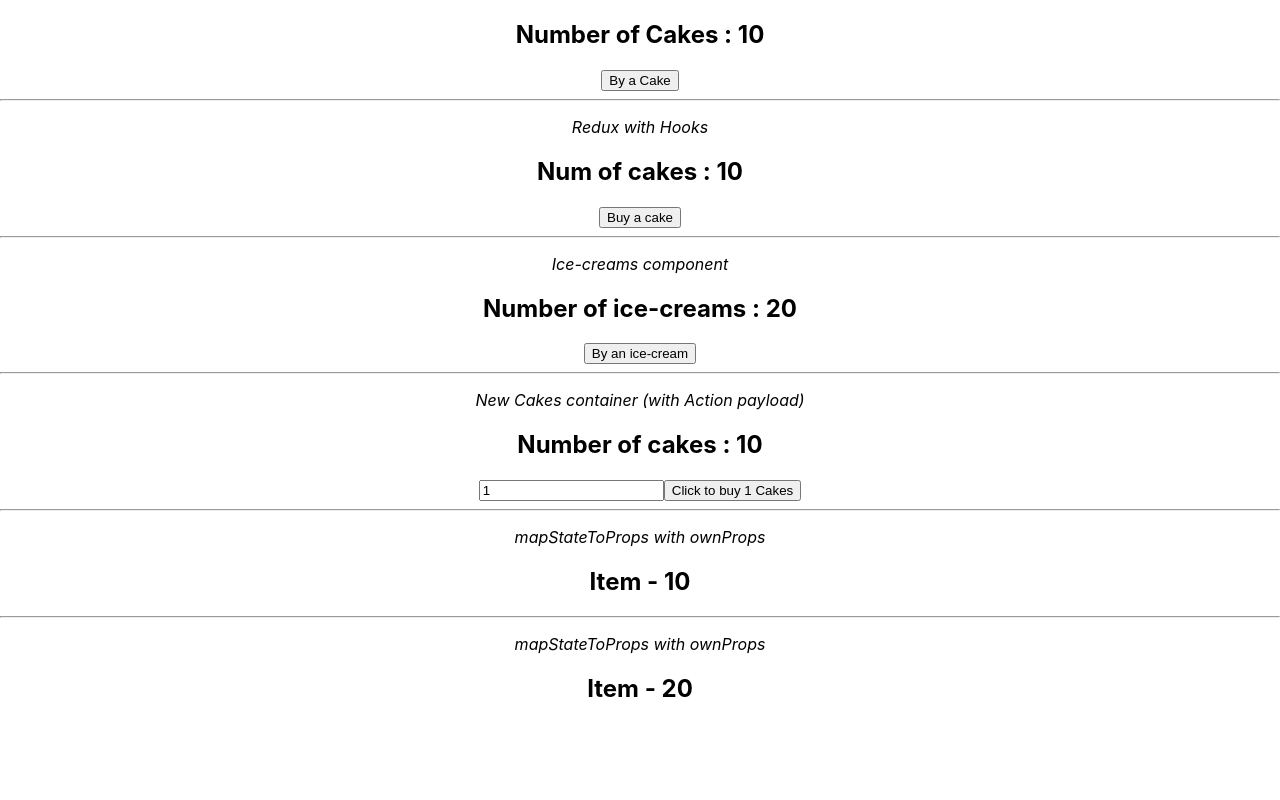
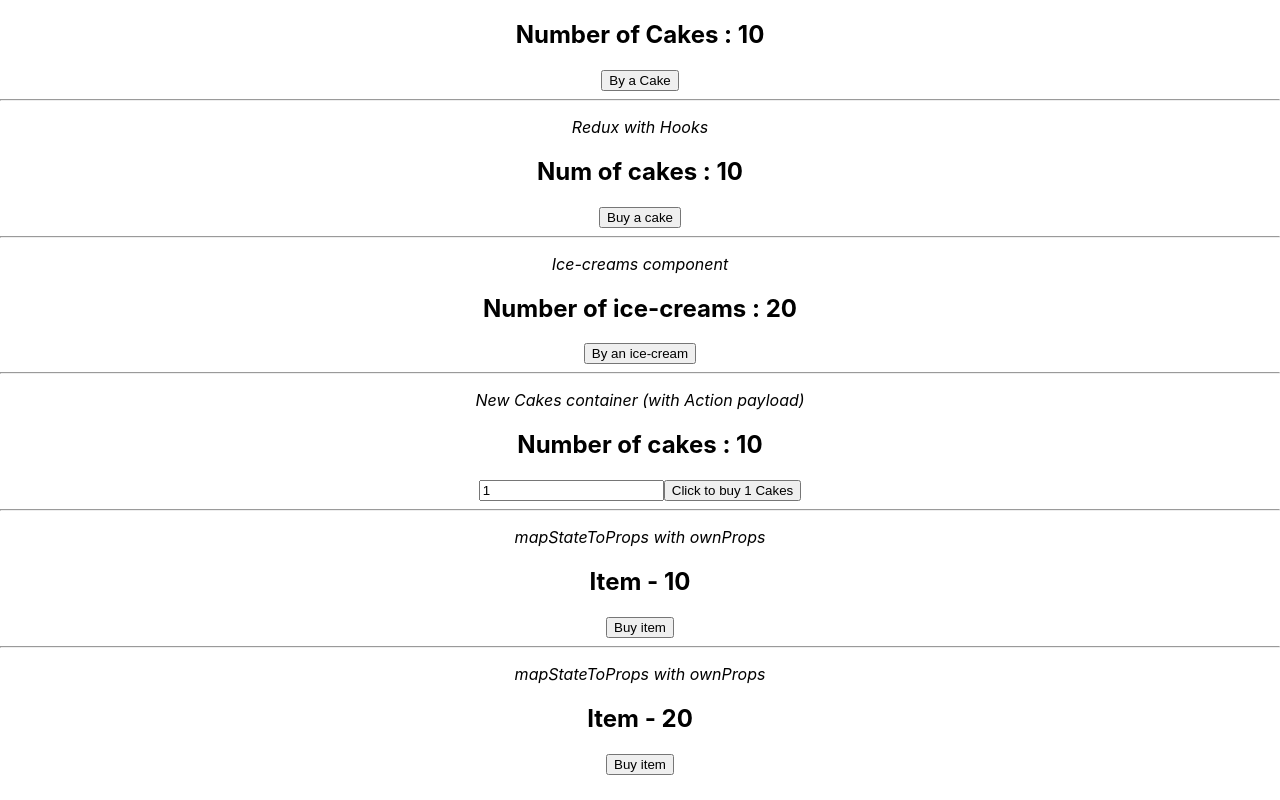
Before and after one commit to CalyCherkaoui/react-redux-tuto, a React (Create React App) app: page / in a window 1280 px wide. Built offline with nearby package versions, Linux system fonts and the light colour scheme.

Commit message:
Implement  mapDispatchTo props with ownProps

```diff
--- a/src/components/ItemContainer.js
+++ b/src/components/ItemContainer.js
@@ -1,5 +1,6 @@
 import React from 'react'
 import { connect } from 'react-redux'
+import { buyCake, buyIceCream } from '../redux'
 
 function ItemContainer(props) {
   return (
@@ -7,6 +8,11 @@ function ItemContainer(props) {
       <hr></hr>
       <p><em>mapStateToProps with ownProps</em></p>
       <h2>Item - {props.item} </h2>
+      <button
+        onClick={props.buyItem}
+      >
+        Buy item
+      </button>
     </div>
   )
 }
@@ -18,4 +24,13 @@ const mapStateToProps = (state, ownProps) => {
   }
 }
 
-export default connect(mapStateToProps)(ItemContainer)
+const mapDispatchToProps = (dispatch, ownProps) => {
+  const dispatchfunction = ownProps.cake
+    ? () => dispatch(buyCake())
+    : () => dispatch(buyIceCream())
+  return {
+    buyItem: dispatchfunction
+  }
+}
+
+export default connect(mapStateToProps, mapDispatchToProps)(ItemContainer)
```
